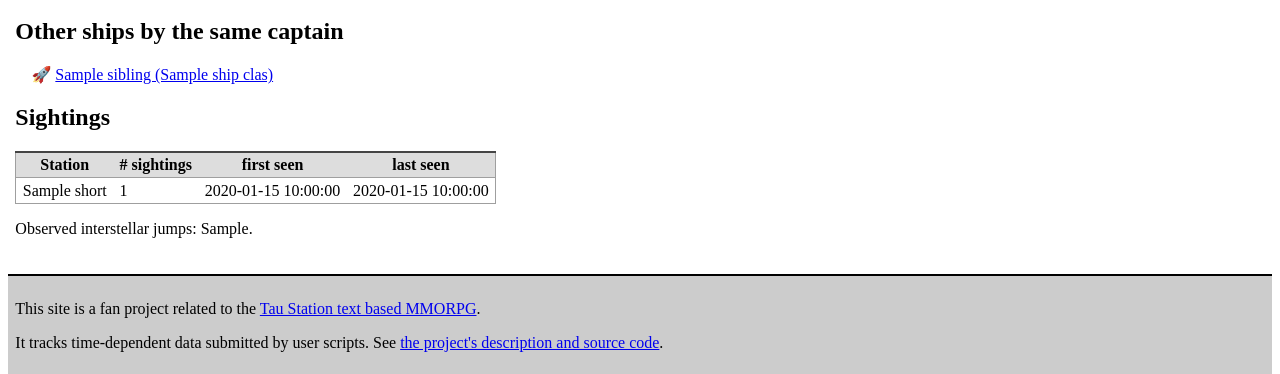
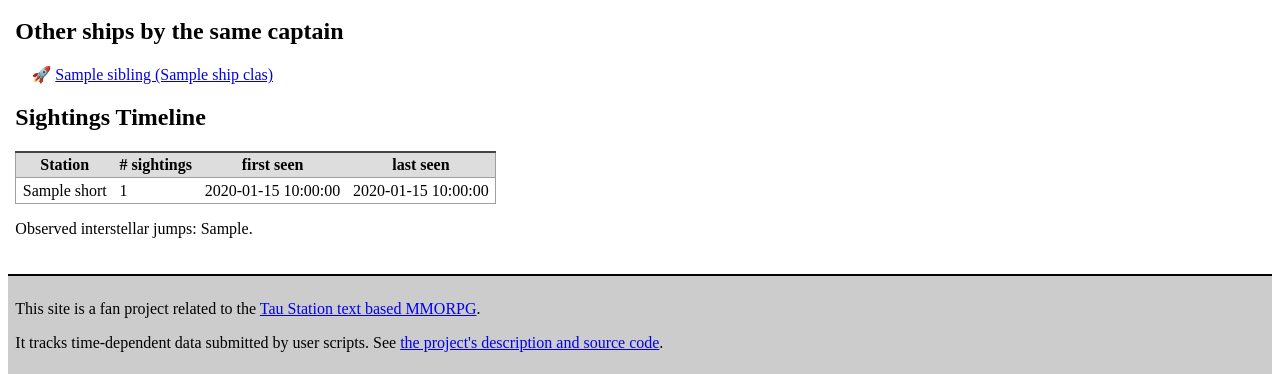
Before and after one commit to taustation-fan/universal-tau-tracker, a Flask app: template utt/templates/ship/detail.html in a window 1280 px wide. Shown: the part 231-605 px from the top of the page. Run offline with Flask 2, Linux system fonts and the light colour scheme; the template is opened without the code that fills it: most values are stand-ins (such as "Sample title", 1, 10 or a date in 2020); parts of the project's set-up code (start-up, migrations or seed data) failed here and were passed over.

Commit message:
Improve heading

```diff
--- a/utt/templates/ship/detail.html
+++ b/utt/templates/ship/detail.html
@@ -36,7 +36,7 @@
 
 {% endif %}
 
-<h2 id="sightings">Sightings</h2>
+<h2 id="sightings">Sightings Timeline</h2>
 
 <table>
     <thead>
```
